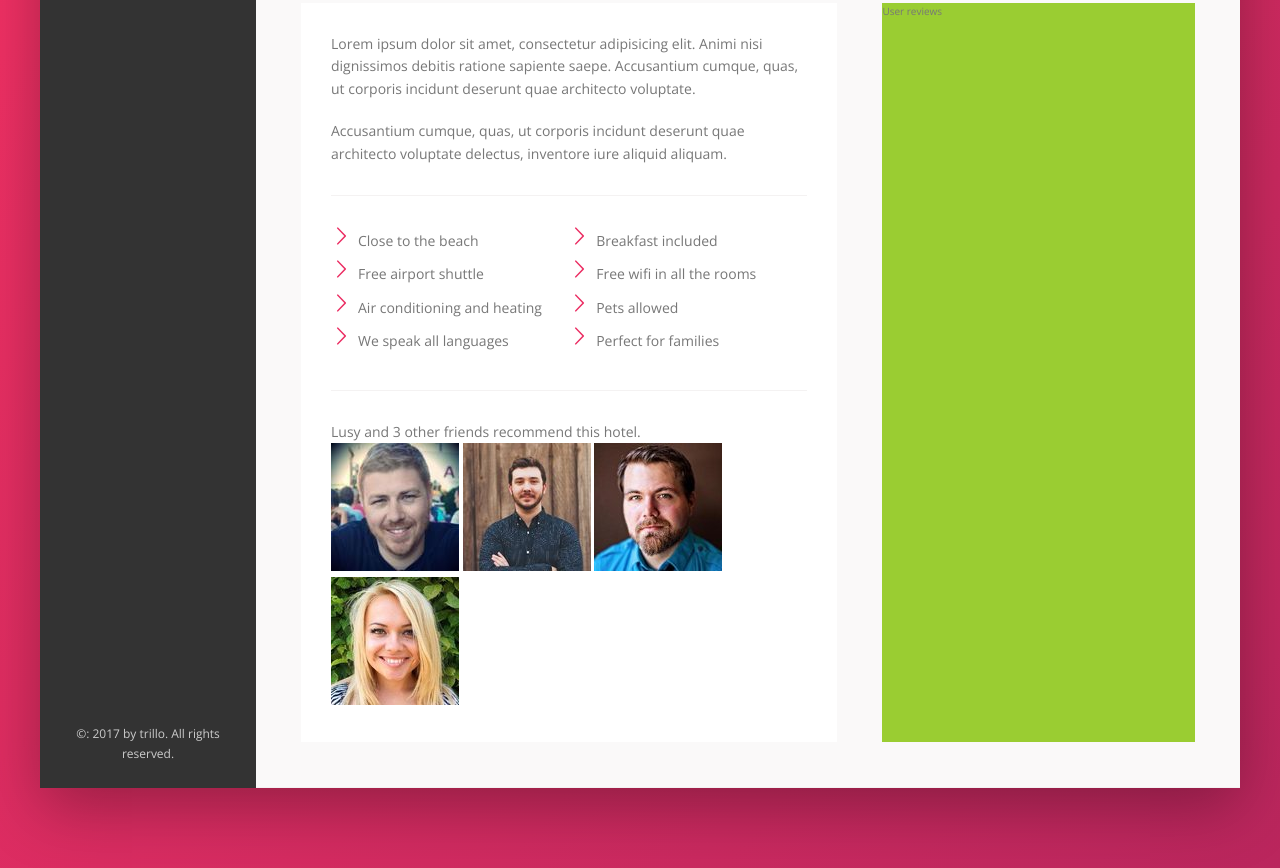
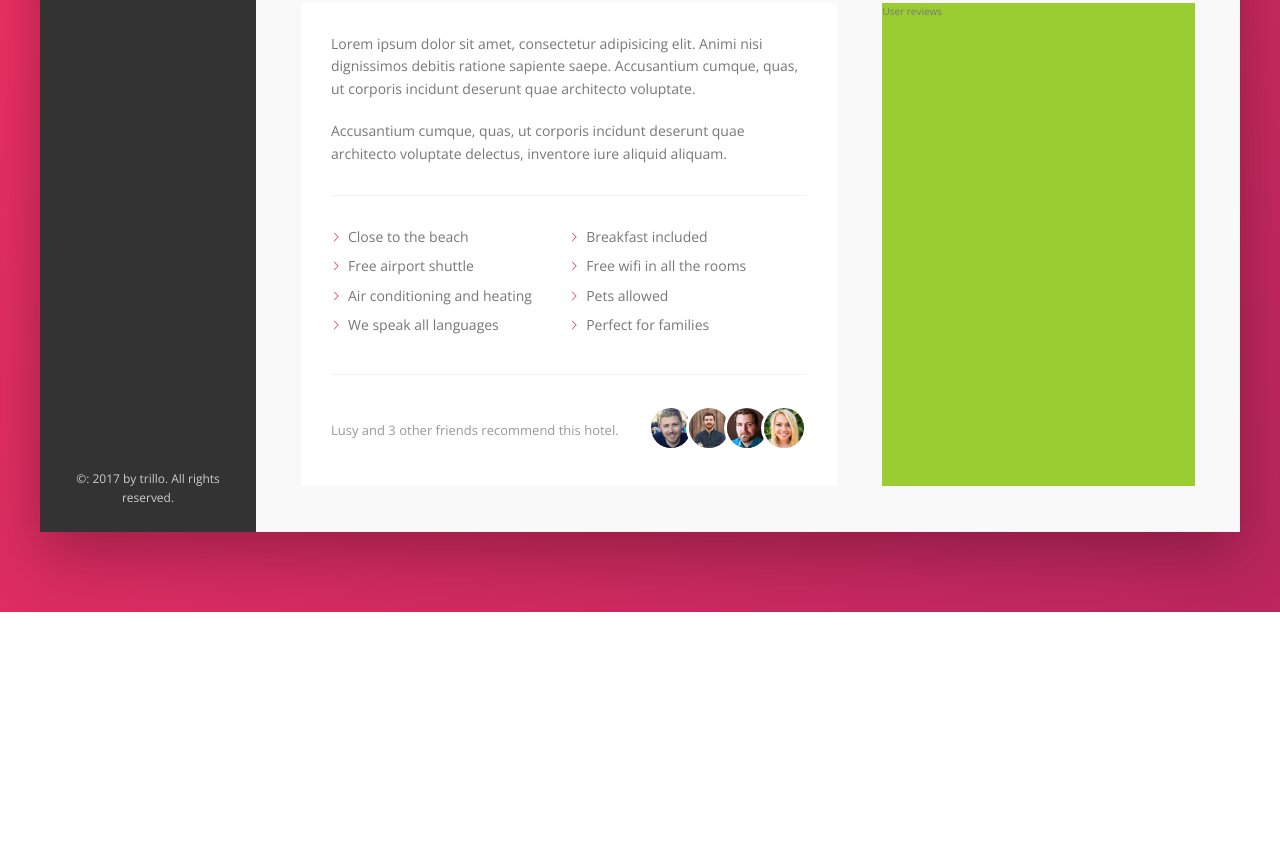
Before and after one commit to ccnn1010/trillo-project, a website: page index.html in a window 1280 px wide. Shown: the part 644-1512 px from the top of the page. After the commit the page ends 1256 px from the top, so only its background shows below. Drawn offline with nearby package versions, Linux system fonts and the light colour scheme.

Commit message:
improvements to list css

```diff
--- a/sass/_components.scss
+++ b/sass/_components.scss
@@ -370,8 +370,8 @@
     &__item:before {
         content: "";//you must have an empty content property for the icon to show
         display: inline-block;
-        height: 2rem;
-        width: 2rem;
+        height: 1rem;
+        width: 1rem;
         margin-right: .7rem;
 
 
@@ -385,9 +385,40 @@
         background-color: var(--color-primary);
         -webkit-mask-image: url(../img/chevron-thin-right.svg);
         -webkit-mask-size: cover;
+        mask-image: url(../img/chevron-thin-right.svg);
+        mask-size: cover;
 
     }//better use before to put the list icon/bullet point
 }
 
 ////////////////////////////////////////////////
 //RECOMMEND
+
+.recommend {
+    font-size: 1.3rem;
+    color: var(--color-grey-dark-3);
+
+    display: flex;//puts text and images side by side
+    align-items: center;
+
+    &__count {
+        margin-right: auto;
+    }
+
+
+    &__photo {
+        box-sizing: content-box;//keeps images the same size
+        height: 4rem;
+        width: 4rem;
+        border-radius: 50%;
+        border: 3px solid #fff;
+
+
+        &:not(:last-child) {
+            margin-right: -1.15rem;
+        }
+    }
+
+
+
+}
```
Also changed, not shown: sass/main.css, 1 other file.
